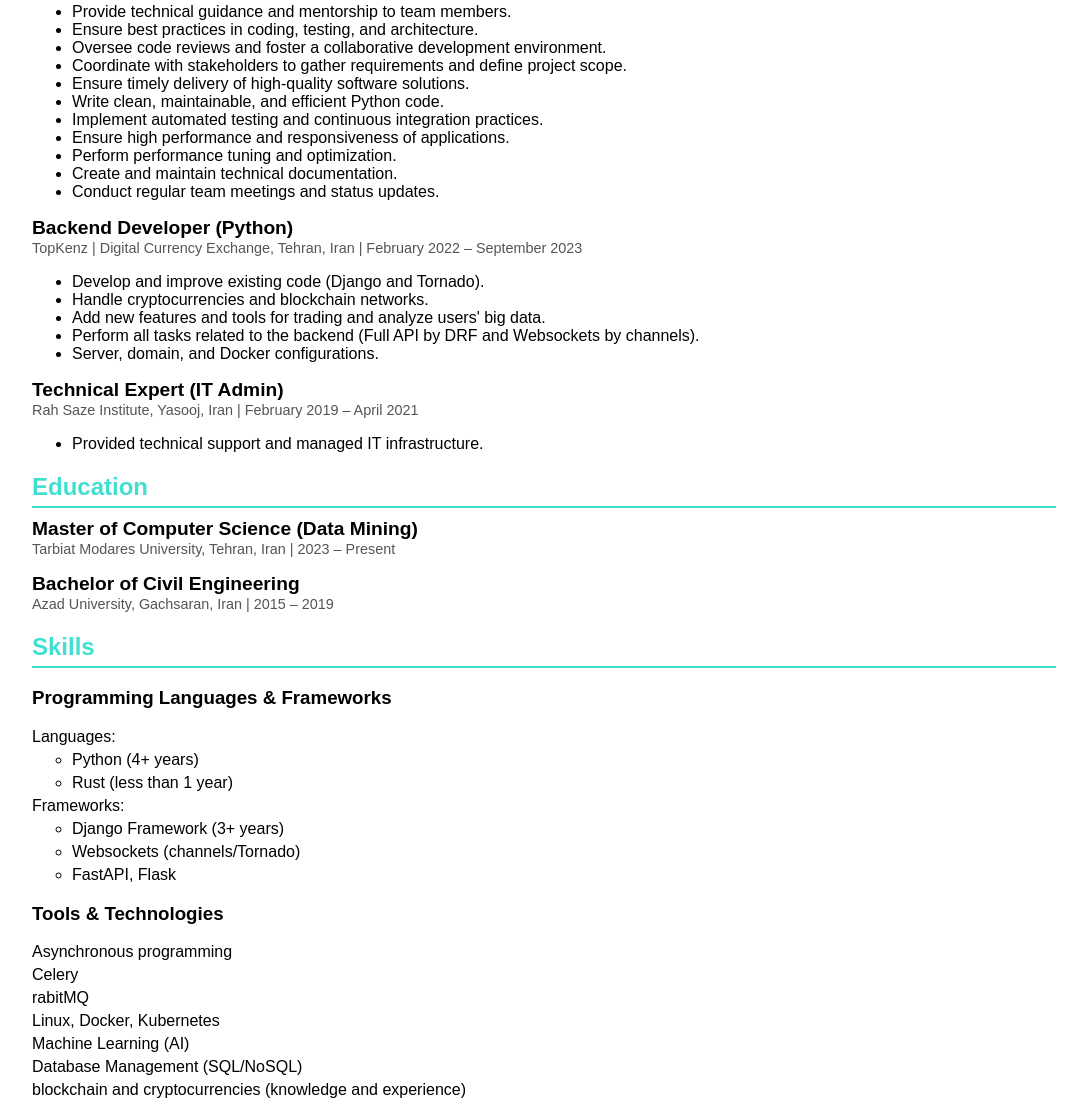
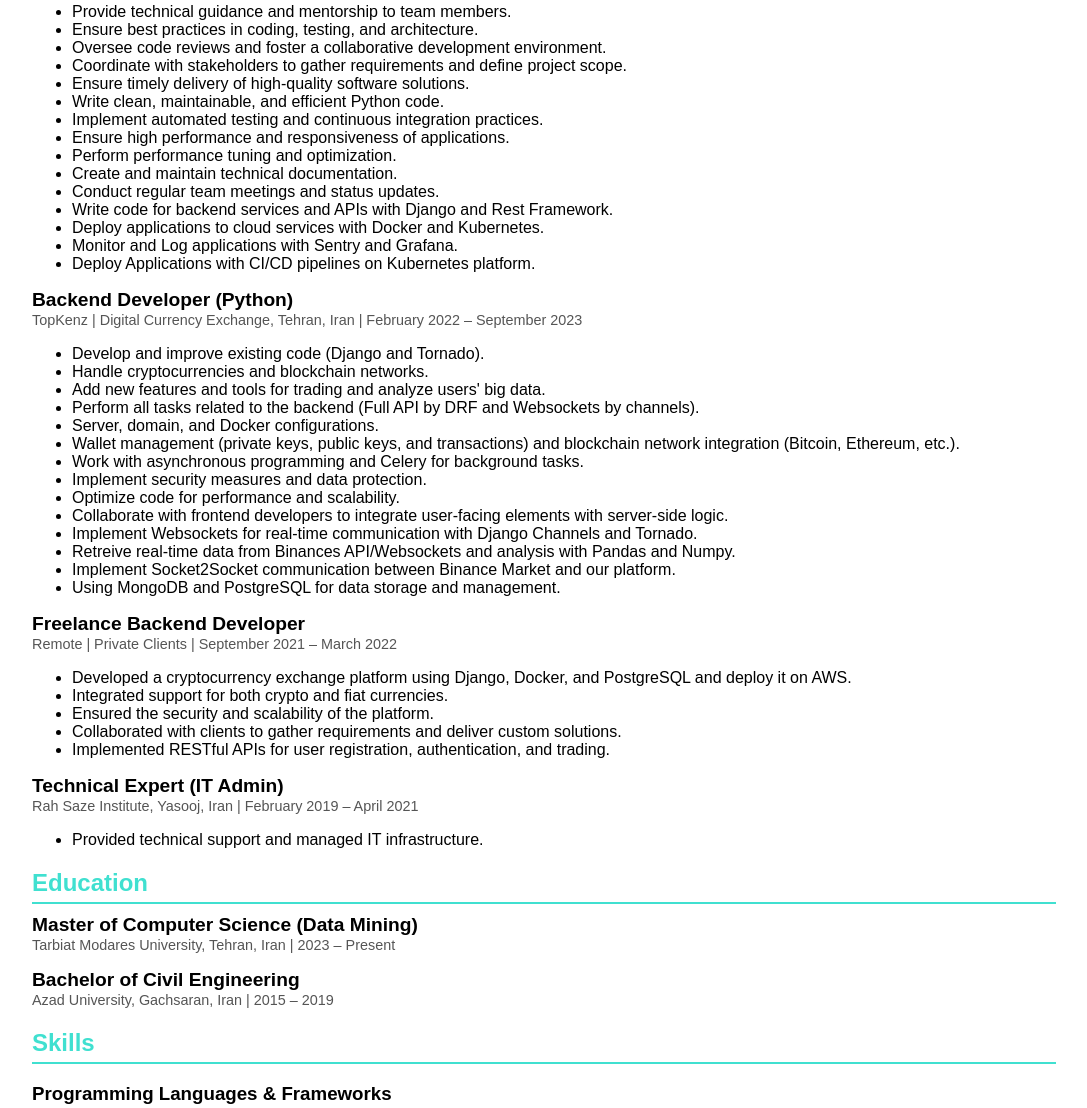
Before and after one commit to mrdjango/cv, a plain HTML site: page main.html in a window 1280 px wide. Shown: the part 423-1531 px from the top of the page, without its empty margins (96-1183 px from the left). Drawn offline with Linux system fonts and the light colour scheme.

Commit message:
Update main.html

```diff
--- a/main.html
+++ b/main.html
@@ -91,6 +91,10 @@
                     <li>Perform performance tuning and optimization.</li>
                     <li>Create and maintain technical documentation.</li>
                     <li>Conduct regular team meetings and status updates.</li>
+                    <li>Write code for backend services and APIs with Django and Rest Framework.</li>
+                    <li>Deploy applications to cloud services with Docker and Kubernetes.</li>
+                    <li>Monitor and Log applications with Sentry and Grafana.</li>
+                    <li>Deploy Applications with CI/CD pipelines on Kubernetes platform.</li>
                 </ul>
             </div>
             <div class="experience-item">
@@ -102,6 +106,26 @@
                     <li>Add new features and tools for trading and analyze users' big data.</li>
                     <li>Perform all tasks related to the backend (Full API by DRF and Websockets by channels).</li>
                     <li>Server, domain, and Docker configurations.</li>
+                    <li>Wallet management (private keys, public keys, and transactions) and blockchain network integration (Bitcoin, Ethereum, etc.).</li>
+                    <li>Work with asynchronous programming and Celery for background tasks.</li>
+                    <li>Implement security measures and data protection.</li>
+                    <li>Optimize code for performance and scalability.</li>
+                    <li>Collaborate with frontend developers to integrate user-facing elements with server-side logic.</li>
+                    <li>Implement Websockets for real-time communication with Django Channels and Tornado.</li>
+                    <li>Retreive real-time data from Binances API/Websockets and analysis with Pandas and Numpy.</li>
+                    <li>Implement Socket2Socket communication between Binance Market and our platform.</li>
+                    <li>Using MongoDB and PostgreSQL for data storage and management.</li>
+                </ul>
+            </div>
+            <div class="experience-item">
+                <h3>Freelance Backend Developer</h3>
+                <span>Remote | Private Clients | September 2021 – March 2022</span>
+                <ul>
+                    <li>Developed a cryptocurrency exchange platform using Django, Docker, and PostgreSQL and deploy it on AWS.</li>
+                    <li>Integrated support for both crypto and fiat currencies.</li>
+                    <li>Ensured the security and scalability of the platform.</li>
+                    <li>Collaborated with clients to gather requirements and deliver custom solutions.</li>
+                    <li>Implemented RESTful APIs for user registration, authentication, and trading.</li>
                 </ul>
             </div>
             <div class="experience-item">
@@ -144,12 +168,21 @@
             <h3>Tools & Technologies</h3>
             <ul class="skills-list">
                 <li>Asynchronous programming</li>
-                <li>Celery</li>
-                <li>rabitMQ</li>
+                <li>Celery, rabitMQ</li>
                 <li>Linux, Docker, Kubernetes</li>
                 <li>Machine Learning (AI)</li>
+                <ul>
+                    <li>Deep Learning, Reinforcement Learning</li>
+                    <li>Tools: PyTorch, Matplotlib, Scikit-learn, Pandas, Numpy</li>
+                </ul>
                 <li>Database Management (SQL/NoSQL)</li>
+                <ul>
+                    <li>PostgreSQL, MongoDB, Redis, RethinkDB</li>
+                </ul>
                 <li>blockchain and cryptocurrencies (knowledge and experience)</li>
+                <ul>
+                    <li>communicate with blockchain networks (SEGWIT, ERC20, TRC20, BEP20)</li>
+                </ul>
             </ul>
         </div>
 
@@ -177,10 +210,14 @@
                 <p>MLP model with layer stacking and various normalization and regularization techniques. <a href="https://github.com/mrdjango/MLP-with-optimizer">GitHub</a></p>
             </div>
             <div class="project-item">
+                <h3>Convolutions with Kernel</h3>
+                <p>This project is a simple implementation of convolutional neural networks using a kernel. The project is implemented in Python using the NumPy library. the project Load the ⅽaⅿeraman dataset into PyTorch using the skiⅿage library and blur and display the image using convolution and the appropriate kernel. <a href="https://github.com/mrdjango/Convolution-Kernel-Blur-Image">GitHub</a></p>
+            </div>
+            <!-- <div class="project-item">
                 <h3>Cryptocurrency Exchange Service</h3>
                 <span>Technologies: Django, Docker, PostgreSQL, etc.</span>
                 <p>An exchange platform for crypto and fiat currencies.</p>
-            </div>
+            </div> -->
             <div class="project-item">
                 <h3>TradingView Technical Lighting Board</h3>
                 <p>A tool for analyzing cryptocurrencies in real-time. <a href="https://github.com/mrmc-mc/Tradingview-technical-lighting-board">GitHub</a></p>
```
